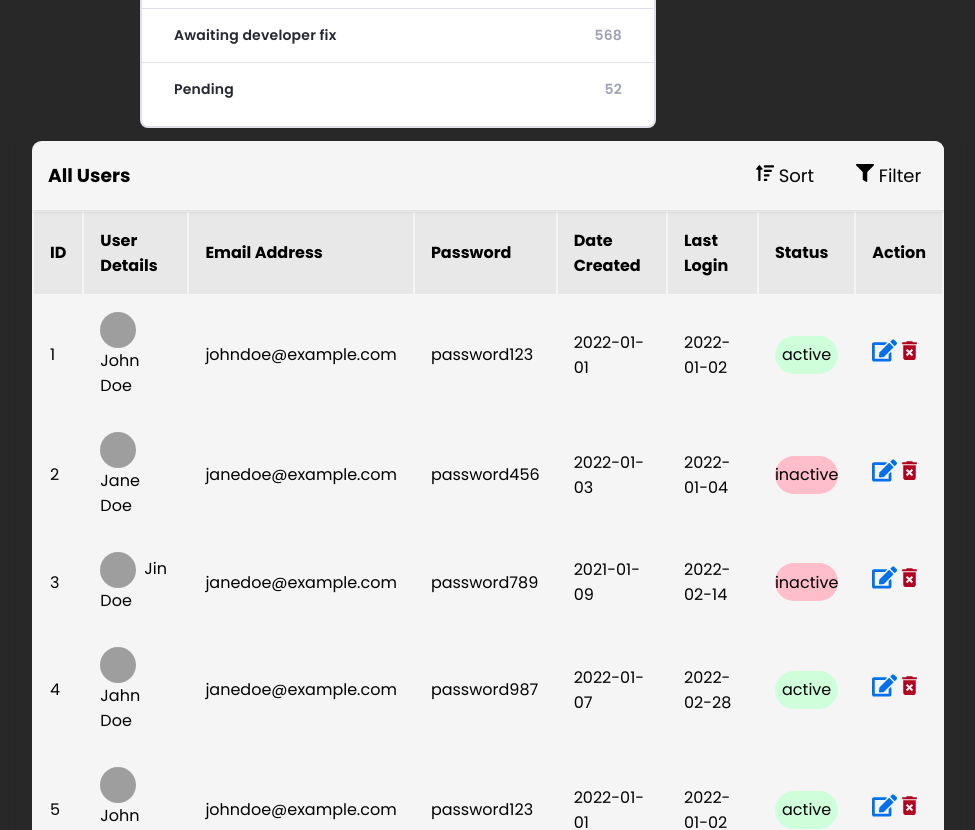
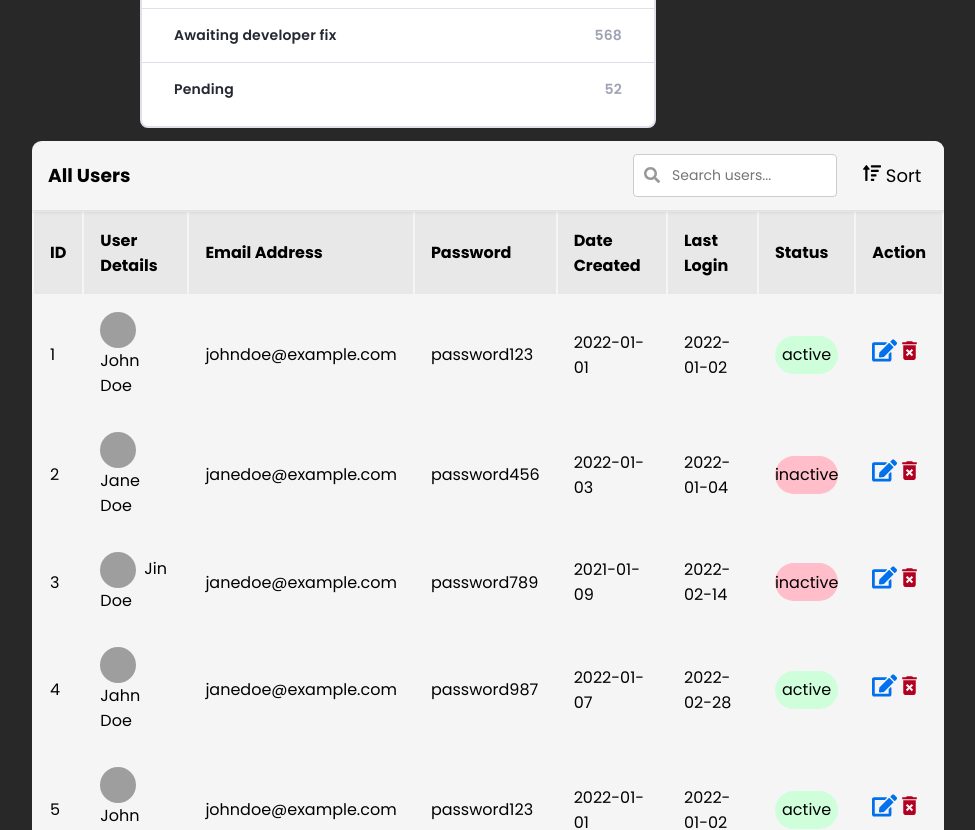
Before and after one commit to edberv1/DevLobby, a React (Create React App) app: page /admin in a window 1280 px wide. Shown: the part 1360-2190 px from the top of the page, without its empty margins (242-1217 px from the left). Built offline with nearby package versions, Linux system fonts and the light colour scheme; sample sign-in values are in the browser's storage; grey boxes are pictures that could not be loaded.

Commit message:
Implemented search, and sort functionality

```diff
--- a/src/components/molecules/UserTable/UserTable.scss
+++ b/src/components/molecules/UserTable/UserTable.scss
@@ -2,7 +2,6 @@
   width: 75vw;
   position: relative;
   margin-left: 250px;
-  backdrop-filter: blur(7px);
   border-radius: 0.8rem;
   overflow: hidden;
 
@@ -25,14 +24,46 @@
       width: auto;
       min-width: 12.1rem;
     }
-
     .controls {
       display: flex;
-      gap: 10px;
+      align-items: center;
+
+      .search-container {
+        display: flex;
+        align-items: center;
+        border: 1px solid #ccc;
+        border-radius: 4px;
+        padding: 2px;
+        margin-right: 10px;
+        background-color: #fff;
+
+        .search-icon {
+          margin-left: 8px;
+          color: #999;
+        }
+
+        .search-input {
+          border: none;
+          padding: 8px 12px;
+          font-size: 14px;
+          outline: none;
+          background-color: transparent;
+          width: 150px; /* Adjust width as needed */
+        }
+      }
+
+      button {
+        background: none;
+        color: black;
+        border: none;
+        padding: 0.5rem 1rem;
+        border-radius: 0.5rem;
+        font-size: 18px;
+        cursor: pointer;
+      }
     }
 
-    .sort,
-    .filter {
+    .sort {
       background: none;
       color: black;
       border: none;
@@ -187,8 +218,19 @@
     }
 
     .controls {
-      margin-top: 1rem;
+      flex-wrap: wrap;
     }
+
+    .search-container {
+      margin-bottom: 0.5rem;
+    }
+
+    .search-input {
+      width: 100%; /* Adjust width for smaller screens */
+      max-width: 200px; /* Set a maximum width for the input */
+    }
+
+
 
     table {
       width: 100%;
--- a/src/components/molecules/UserTable/index.jsx
+++ b/src/components/molecules/UserTable/index.jsx
@@ -1,16 +1,23 @@
 import React, { useState } from "react";
-import { FaSortAmountUp, FaFilter, FaEdit } from "react-icons/fa";
+import {
+  FaSortAmountUp,
+  FaSortAmountDown,
+  FaEdit,
+  FaSearch,
+} from "react-icons/fa";
 import { MdDeleteForever } from "react-icons/md";
 import "./UserTable.scss";
 import ModalDelete from "../ModalDelete/index";
 import data from "./data";
-
 
 const UserTable = () => {
   const itemsPerPage = 6;
   const [showDeleteModal, setShowDeleteModal] = useState(false);
   const [selectedUserId, setSelectedUserId] = useState(null);
   const [currentPage, setCurrentPage] = useState(1);
+  const [searchTerm, setSearchTerm] = useState("");
+  const [filteredData, setFilteredData] = useState(data);
+  const [sortDirection, setSortDirection] = useState("asc");
 
   const handleDelete = () => {
     // DELETE LOGIC
@@ -18,12 +25,34 @@ const UserTable = () => {
     setShowDeleteModal(false);
   };
 
+  const handleSort = () => {
+    const sortedData = [...filteredData].sort((a, b) => {
+      if (sortDirection === "asc") {
+        return b.id - a.id;
+      } else {
+        return a.id - b.id;
+      }
+    });
+
+    setFilteredData(sortedData);
+    setSortDirection(sortDirection === "asc" ? "desc" : "asc"); // Toggle sort direction
+  };
+
   const indexOfLastItem = currentPage * itemsPerPage;
   const indexOfFirstItem = indexOfLastItem - itemsPerPage;
 
-  const currentItems = data.slice(indexOfFirstItem, indexOfLastItem);
+  const currentItems = filteredData.slice(indexOfFirstItem, indexOfLastItem);
 
   const paginate = (pageNumber) => setCurrentPage(pageNumber);
+
+  const handleSearch = (e) => {
+    const term = e.target.value;
+    setSearchTerm(term);
+    const filtered = data.filter((item) =>
+      item.userDetails.toLowerCase().includes(term.toLowerCase())
+    );
+    setFilteredData(filtered);
+  };
 
   return (
     <main className="main-table">
@@ -31,11 +60,23 @@ const UserTable = () => {
         <div className="table__header">
           <h3>All Users</h3>
           <div className="controls">
-            <button className="sort">
-              <FaSortAmountUp /> Sort
-            </button>
-            <button className="filter">
-              <FaFilter /> Filter
+            <div className="search-container">
+              <FaSearch className="search-icon" />
+              <input
+                type="text"
+                placeholder="Search users..."
+                value={searchTerm}
+                onChange={handleSearch}
+                className="search-input"
+              />
+            </div>
+            <button className="sort" onClick={handleSort}>
+              {sortDirection === "asc" ? (
+                <FaSortAmountUp />
+              ) : (
+                <FaSortAmountDown />
+              )}{" "}
+              Sort
             </button>
           </div>
         </div>
@@ -94,14 +135,16 @@ const UserTable = () => {
             }
             disabled={currentPage === 1}
           >
-            Previous
-          </button>
+            {" "}
+            Previous{" "}
+          </button>{" "}
           {currentPage > 1 && (
             <button key={1} onClick={() => paginate(1)}>
-              {1}
+              {" "}
+              {1}{" "}
             </button>
-          )}
-          {currentPage > 3 && <span>...</span>}
+          )}{" "}
+          {currentPage > 3 && <span>...</span>}{" "}
           {Array.from(
             { length: Math.min(5, Math.ceil(data.length / itemsPerPage)) },
             (_, i) => (
@@ -110,21 +153,23 @@ const UserTable = () => {
                 onClick={() => paginate(currentPage + i)}
                 className={currentPage === currentPage + i ? "active" : ""}
               >
-                {currentPage + i}
+                {" "}
+                {currentPage + i}{" "}
               </button>
             )
-          )}
+          )}{" "}
           {currentPage + 5 < Math.ceil(data.length / itemsPerPage) && (
             <span>...</span>
-          )}
+          )}{" "}
           {currentPage + 5 <= Math.ceil(data.length / itemsPerPage) && (
             <button
               key={Math.ceil(data.length / itemsPerPage)}
               onClick={() => paginate(Math.ceil(data.length / itemsPerPage))}
             >
-              {Math.ceil(data.length / itemsPerPage)}
+              {" "}
+              {Math.ceil(data.length / itemsPerPage)}{" "}
             </button>
-          )}
+          )}{" "}
           <button
             onClick={() =>
               setCurrentPage(
@@ -135,7 +180,8 @@ const UserTable = () => {
             }
             disabled={currentPage === Math.ceil(data.length / itemsPerPage)}
           >
-            Next
+            {" "}
+            Next{" "}
           </button>
         </div>
       </div>
```
